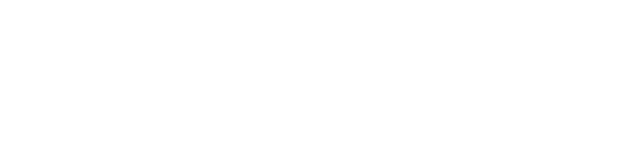
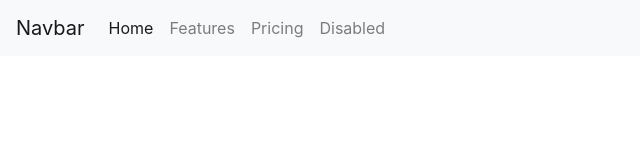
Before and after one commit to Be-ri-lo/Portafolio, a plain HTML site: page index.html in a window 1280 px wide. Shown: the whole page, without its empty margins (0-640 px from the left). Drawn offline with nearby package versions, Linux system fonts and the light colour scheme.

Commit message:
added links

```diff
--- a/index.html
+++ b/index.html
@@ -3,11 +3,41 @@
 <head>
     <meta charset="UTF-8">
     <meta name="viewport" content="width=device-width, initial-scale=1.0">
-    <title>Document</title>
+    <title>Portafolio</title>
+     <!--Bootstrap 4.5-->
+        <link rel="stylesheet" href="https://cdn.jsdelivr.net/npm/bootstrap@4.5.3/dist/css/bootstrap.min.css" integrity="sha384-TX8t27EcRE3e/ihU7zmQxVncDAy5uIKz4rEkgIXeMed4M0jlfIDPvg6uqKI2xXr2" crossorigin="anonymous">
+     <!--Font google en css-->
+     <!--Font awesome-->
+         <link rel="stylesheet" href="https://use.fontawesome.com/releases/v5.6.3/css/all.css" integrity="sha384-
+         UHRtZLI+pbxtHCWp1t77Bi1L4ZtiqrqD80Kn4Z8NTSRyMA2Fd33n5dQ8lWUE00s/"
+         crossorigin="anonymous">
+    <!--my link-->
+        <link rel="stylesheet" href="assets/css/style.css">
+
 </head>
 <body>
-    <nav></nav>
-
+    <nav class="navbar navbar-expand-lg navbar-light bg-light">
+        <a class="navbar-brand" href="#">Navbar</a>
+        <button class="navbar-toggler" type="button" data-toggle="collapse" data-target="#navbarNav" aria-controls="navbarNav" aria-expanded="false" aria-label="Toggle navigation">
+          <span class="navbar-toggler-icon"></span>
+        </button>
+        <div class="collapse navbar-collapse" id="navbarNav">
+          <ul class="navbar-nav">
+            <li class="nav-item active">
+              <a class="nav-link" href="#">Home <span class="sr-only">(current)</span></a>
+            </li>
+            <li class="nav-item">
+              <a class="nav-link" href="#">Features</a>
+            </li>
+            <li class="nav-item">
+              <a class="nav-link" href="#">Pricing</a>
+            </li>
+            <li class="nav-item">
+              <a class="nav-link" href="#">Disabled</a>
+            </li>
+          </ul>
+        </div>
+      </nav>
     <header></header>
     <section></section>
     <section></section>
@@ -15,5 +45,13 @@
 
     <footer></footer>
 
+    <!--Jquery 3.5.1 no slim-->
+  <script src="https://code.jquery.com/jquery-3.5.1.js" integrity="sha256-QWo7LDvxbWT2tbbQ97B53yJnYU3WhH/C8ycbRAkjPDc=" crossorigin="anonymous"></script>    <!--Popper 1.16.1-->
+  <!--Popper 1.16.1-->
+  <script src="https://cdn.jsdelivr.net/npm/popper.js@1.16.1/dist/umd/popper.min.js" integrity="sha384-9/reFTGAW83EW2RDu2S0VKaIzap3H66lZH81PoYlFhbGU+6BZp6G7niu735Sk7lN" crossorigin="anonymous"></script>
+  <!--bootstrap 4.5.3-->
+  <script src="https://cdn.jsdelivr.net/npm/bootstrap@4.5.3/dist/js/bootstrap.min.js" integrity="sha384-w1Q4orYjBQndcko6MimVbzY0tgp4pWB4lZ7lr30WKz0vr/aWKhXdBNmNb5D92v7s" crossorigin="anonymous"></script>
+  <!--js-->
+  <script src="assets/js/scrypt.js"></script>
 </body>
 </html>
```
